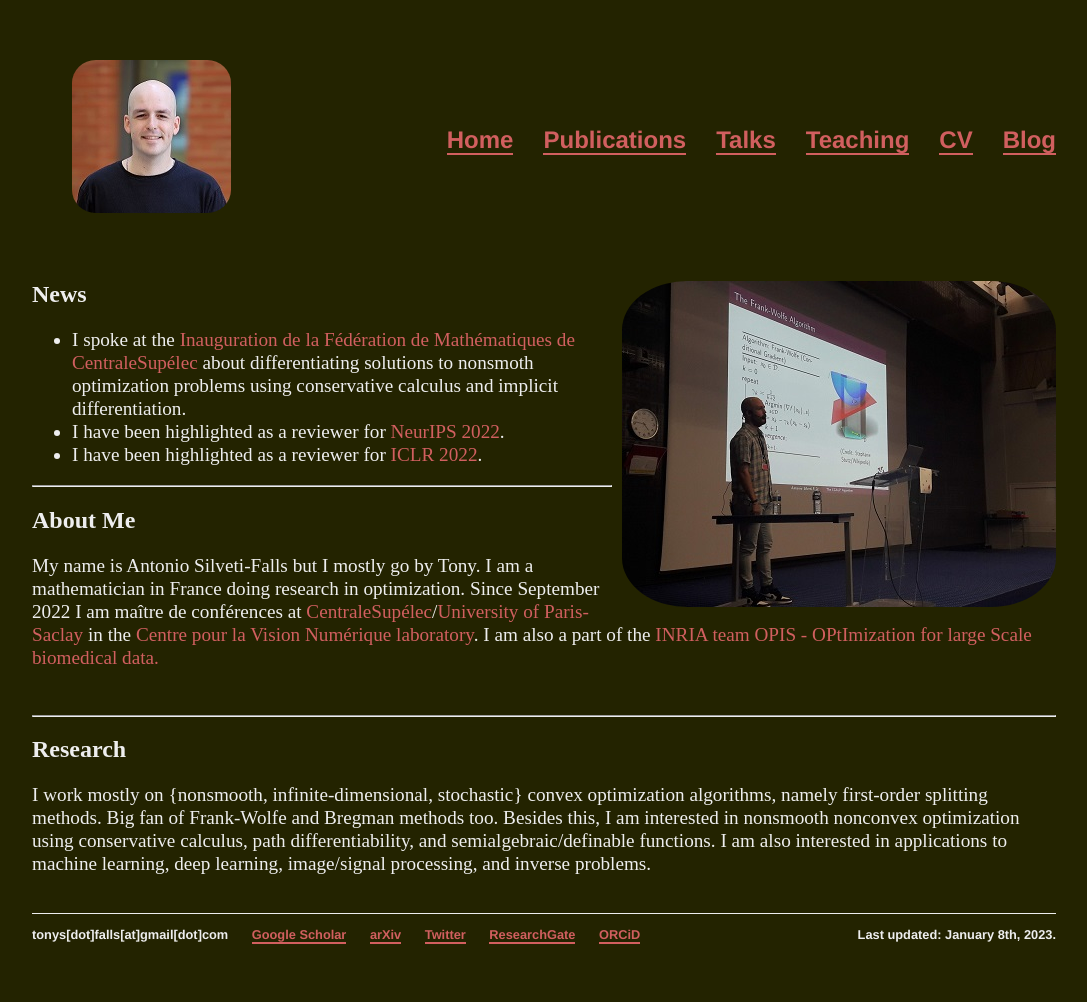
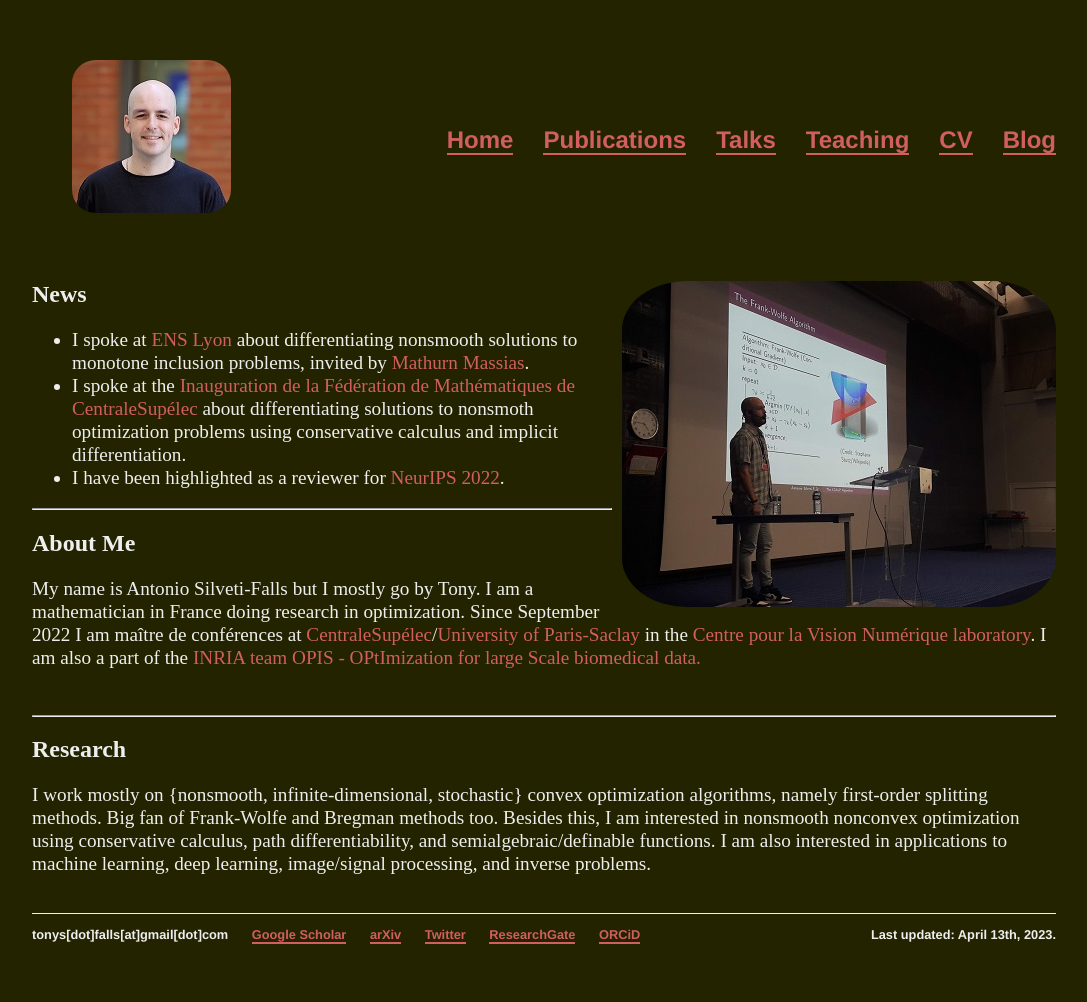
Before and after one commit to tonysf/tonysf.github.io, a Jekyll site: the page built from index.html, in a window 1280 px wide. Shown: the whole page, without its empty margins (96-1183 px from the left). Built offline with Jekyll 4.4.1, drawn with Linux system fonts in a browser that asks for light colours.

Commit message:
Updated talks, updated news

```diff
--- a/_layouts/default.html
+++ b/_layouts/default.html
@@ -36,7 +36,7 @@
 				<li><a href="https://twitter.com/tonysilveti">Twitter</a></li>
 				<li><a href="https://www.researchgate.net/profile/Tony-Silveti-Falls">ResearchGate</a></li>
 				<li><a href="https://orcid.org/0000-0002-8165-6348">ORCiD</a></li>
-				<li>Last updated: January 8th, 2023.</li>
+				<li>Last updated: April 13th, 2023.</li>
 			</ul>
 		</footer>
 	</body>
--- a/index.html
+++ b/index.html
@@ -9,13 +9,13 @@
 <p>
 <ul class="news">
 	<li>
+		I spoke at <a href="https://www.ens-lyon.fr/PHYSIQUE/seminars/machine-learning-and-signal-processing/mlsp23_Silveti-Falls">ENS Lyon</a> about differentiating nonsmooth solutions to monotone inclusion problems, invited by <a href="https://mathurinm.github.io/">Mathurn Massias</a>.
+	</li>
+	<li>
 		I spoke at the <a href="https://inaugurationfdm.sciencesconf.org/">Inauguration de la Fédération de Mathématiques de CentraleSupélec</a> about differentiating solutions to nonsmoth optimization problems using conservative calculus and implicit differentiation.
 
 	<li>
 		I have been highlighted as a reviewer for <a href="https://neurips.cc/Conferences/2022/ProgramCommittee">NeurIPS 2022</a>.
-	</li>
-	<li>
-		I have been highlighted as a reviewer for <a href="https://iclr.cc/Conferences/2022/Reviewers">ICLR 2022</a>.
 	</li>
 </ul>
 </p>
--- a/talks/index.html
+++ b/talks/index.html
@@ -6,12 +6,16 @@
 <p><ul class="publications">
 	<label><b>[2023]</b></label><li>  <b>[Seattle, Washington]</b> 2023 SIAM Conference on Optimization (OP23)<br>
 		<i>A Stochastic Bregman Primal-Dual Splitting Algorithm for Composite Optimization.</i></li>
+	<label><b>[2023]</b></label><li>  <b>[Seattle, Washington]</b> Center for Data Science at ENS Ulm<br>
+		<i>Differentiating Nonsmooth Solutions to Parametric Monotone Inclusion Problems.</i></li>
 	<label><b>[2023]</b></label><li>  <b>[Tokyo, Japan]</b> International Congress on Industrial and Applied Mathematics (ICIAM 2023)<br>
 		<i>Differentiating Nonsmooth Solutions to Parametric Monotone Inclusion Problems.</i></li>
 </ul></p>
 <hr>
 <h2>Past</h2>
 <p><ul class="publications">
+	<label><b>[2023]</b></label><li>  <b>[Lyon, France]</b> ENS Lyon Machine Learning Seminar, ENS Lyon<br>
+		<i>Nonsmooth implicit differentiation.</i></li>
 	<label><b>[2022]</b></label><li>  <b>[Caen, France]</b> GREYC Lab Seminar, Univerrsité de Caen<br>
 		<i>Nonsmooth Implicit Differentiation for Machine Learning and Optimization.</i></li>
 	<label><b>[2022]</b></label><li>  <b>[Gif-sur-Yvette, France]</b> Inauguration de la Fédération de Mathématiques de CentraleSupélec<br>
```
